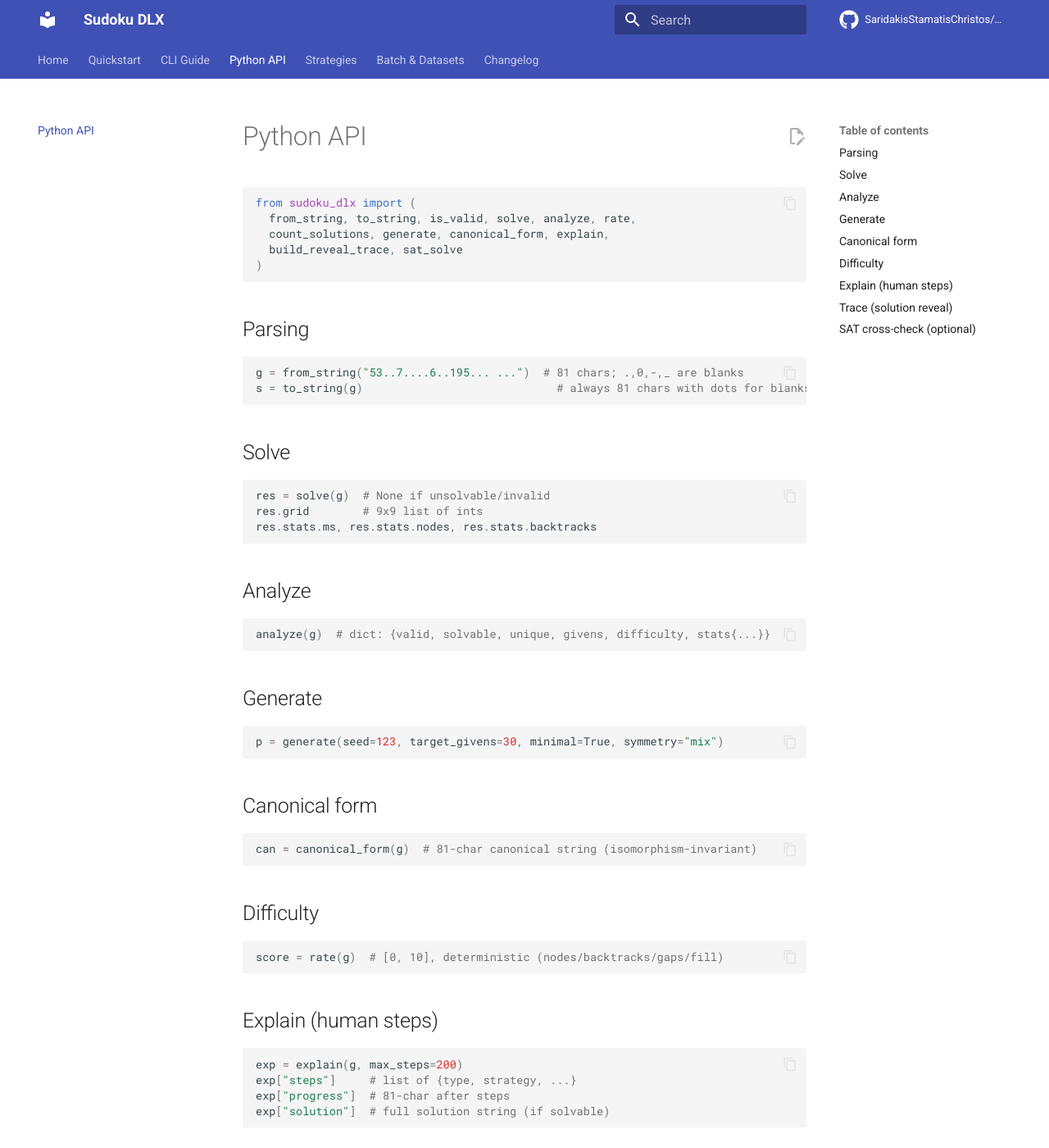
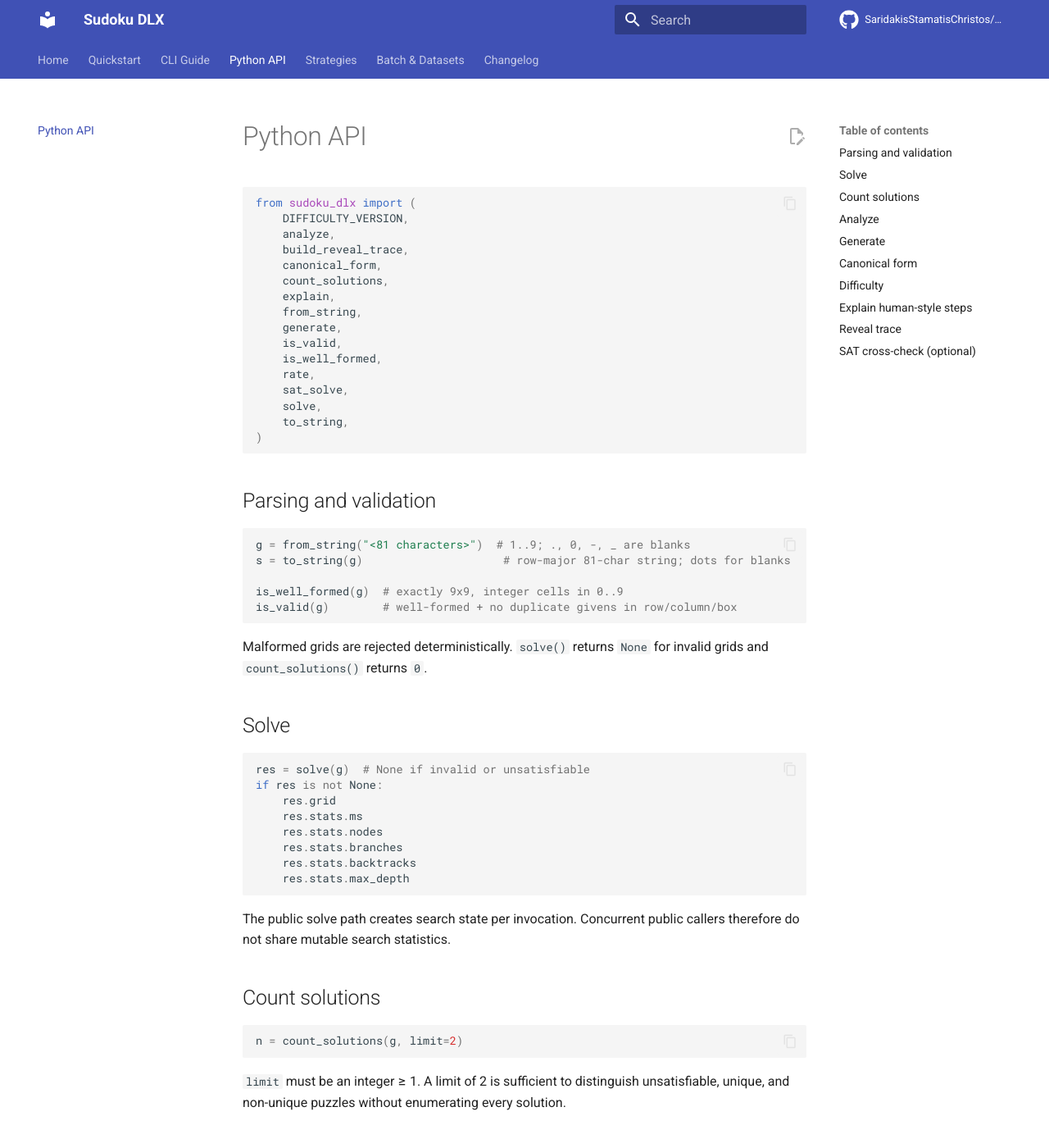
Before and after one commit to SaridakisStamatisChristos/sudoku_dlx, an MkDocs documentation site: the page built from docs/api.md, in a window 1280 px wide and 1400 px high. Shown: the whole window at 82% size. Built offline with MkDocs 1.6.1 and Material for MkDocs 9.7.7, drawn with Linux system fonts in a browser that asks for light colours; comment, search, counter and statistics services are not loaded; some of the changed text lies outside the part shown.

Commit message:
docs: update Python API guarantees for v1.0

````diff
--- a/docs/api.md
+++ b/docs/api.md
@@ -2,60 +2,123 @@
 
 ```python
 from sudoku_dlx import (
-  from_string, to_string, is_valid, solve, analyze, rate,
-  count_solutions, generate, canonical_form, explain,
-  build_reveal_trace, sat_solve
+    DIFFICULTY_VERSION,
+    analyze,
+    build_reveal_trace,
+    canonical_form,
+    count_solutions,
+    explain,
+    from_string,
+    generate,
+    is_valid,
+    is_well_formed,
+    rate,
+    sat_solve,
+    solve,
+    to_string,
 )
 ```
 
-## Parsing
+## Parsing and validation
+
 ```python
-g = from_string("53..7....6..195... ...")  # 81 chars; .,0,-,_ are blanks
-s = to_string(g)                             # always 81 chars with dots for blanks
+g = from_string("<81 characters>")  # 1..9; ., 0, -, _ are blanks
+s = to_string(g)                     # row-major 81-char string; dots for blanks
+
+is_well_formed(g)  # exactly 9x9, integer cells in 0..9
+is_valid(g)        # well-formed + no duplicate givens in row/column/box
 ```
 
+Malformed grids are rejected deterministically. `solve()` returns `None` for invalid grids and `count_solutions()` returns `0`.
+
 ## Solve
+
 ```python
-res = solve(g)  # None if unsolvable/invalid
-res.grid        # 9x9 list of ints
-res.stats.ms, res.stats.nodes, res.stats.backtracks
+res = solve(g)  # None if invalid or unsatisfiable
+if res is not None:
+    res.grid
+    res.stats.ms
+    res.stats.nodes
+    res.stats.branches
+    res.stats.backtracks
+    res.stats.max_depth
 ```
 
+The public solve path creates search state per invocation. Concurrent public callers therefore do not share mutable search statistics.
+
+## Count solutions
+
+```python
+n = count_solutions(g, limit=2)
+```
+
+`limit` must be an integer ≥ 1. A limit of 2 is sufficient to distinguish unsatisfiable, unique, and non-unique puzzles without enumerating every solution.
+
 ## Analyze
+
 ```python
-analyze(g)  # dict: {valid, solvable, unique, givens, difficulty, stats{...}}
+report = analyze(g)
+# version, valid, givens, solvable, unique, difficulty,
+# canonical, solution, stats
 ```
 
 ## Generate
+
 ```python
-p = generate(seed=123, target_givens=30, minimal=True, symmetry="mix")
+p = generate(seed=7331, target_givens=30, minimal=True, symmetry="mix")
 ```
 
+`target_givens` is an approximate lower target. Supported symmetry values are `none`, `rot180`, and `mix`.
+
+- `minimal=True` with `none` / `mix`: strict single-clue minimality.
+- `minimal=True, symmetry="rot180"`: exact rotational clue-pattern symmetry plus orbit-minimality.
+
+The generator verifies uniqueness before returning.
+
 ## Canonical form
+
 ```python
-can = canonical_form(g)  # 81-char canonical string (isomorphism-invariant)
+can = canonical_form(g)
+assert canonical_form(from_string(can)) == can
 ```
 
+The result is an ordinary **row-major** 81-character Sudoku string. Internally, canonical search uses a block-major key for pruning, but that internal ordering is never exposed as the public grid representation.
+
+The canonicalization equivalence set includes D4 transforms, band/stack permutations, row/column permutations within bands/stacks, and digit relabeling.
+
 ## Difficulty
+
 ```python
-score = rate(g)  # [0, 10], deterministic (nodes/backtracks/gaps/fill)
+print(DIFFICULTY_VERSION)  # "3"
+score = rate(g)            # float in [0, 10]
 ```
 
-## Explain (human steps)
+Difficulty v3 is deterministic and machine-independent. It rates the canonical representative using clue sparsity and exact-cover search-work counters. Wall-clock time is deliberately excluded.
+
+## Explain human-style steps
+
 ```python
 exp = explain(g, max_steps=200)
-exp["steps"]     # list of {type, strategy, ...}
-exp["progress"]  # 81-char after steps
-exp["solution"]  # full solution string (if solvable)
+exp["steps"]
+exp["progress"]
+exp["solution"]
 ```
 
-## Trace (solution reveal)
+Strategies include singles, locked candidates, pairs, triples, X-Wing, Swordfish, and simple coloring.
+
+## Reveal trace
+
 ```python
 trace = build_reveal_trace(g, res.grid, res.stats)
 # keys: version, kind, initial, solution, steps, stats
 ```
 
+The reveal trace is a stable presentation format, not a promise to expose internal cover/uncover operations.
+
 ## SAT cross-check (optional)
+
 ```python
-sat = sat_solve(g)   # requires python-sat; returns 9x9 grid or None
+sat = sat_solve(g)  # requires the `sat` optional dependency
 ```
+
+SAT support provides an independent solving path for validation and interoperability.
````
